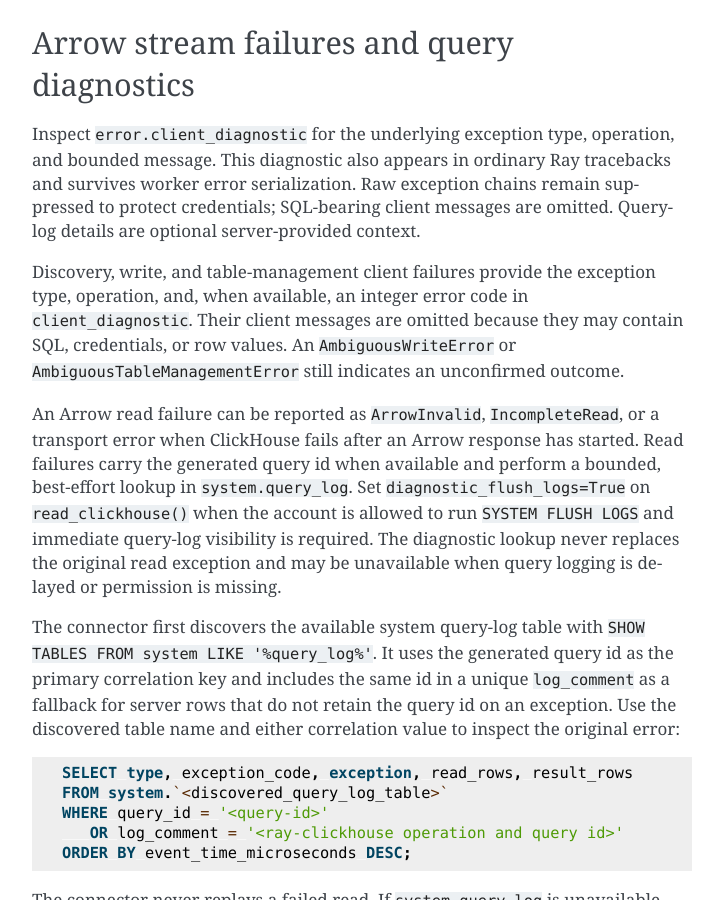
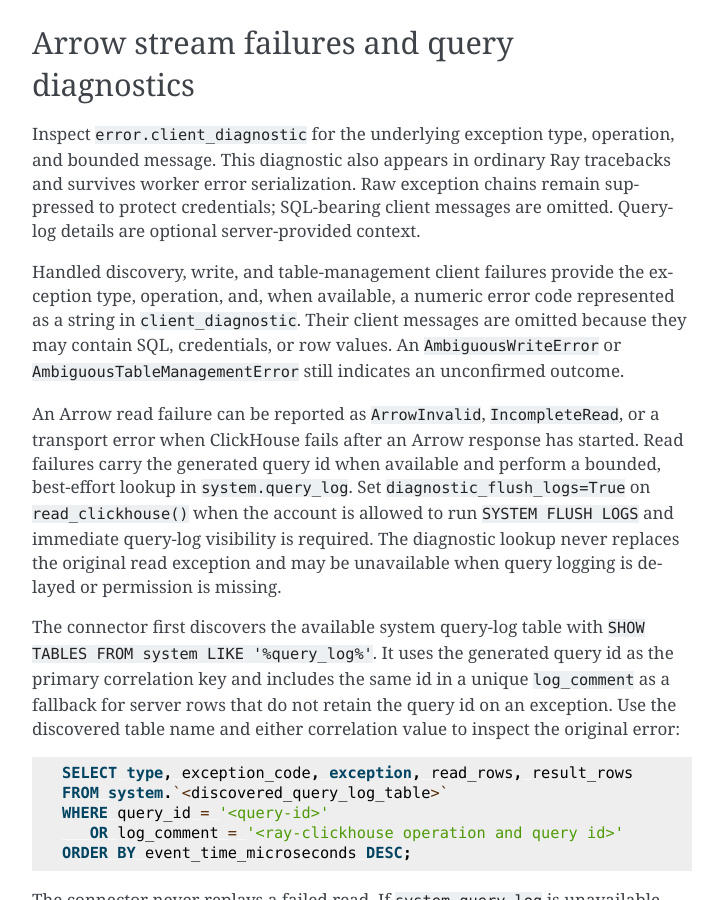
Before and after one commit to jiangxt2/ray-clickhouse, a Sphinx documentation site: the page built from doc/source/troubleshooting.md, in a window 1280 px wide and 900 px high, scrolled down 2197 px. Shown: the whole window, without its empty margins (388-1111 px from the left). Built offline with Sphinx 7.4.7, drawn with Linux system fonts in a browser that asks for light colours.

Commit message:
[Data] Clarify exception diagnostics and consolidate tests
Clarify diagnostic coverage and string error codes, and combine overlapping tests while retaining exception safety assertions.

Signed-off-by: jiangxt2 <jiangxt2@vip.qq.com>

```diff
--- a/doc/source/troubleshooting.md
+++ b/doc/source/troubleshooting.md
@@ -85,10 +85,10 @@ and survives worker error serialization. Raw exception chains remain suppressed
 to protect credentials; SQL-bearing client messages are omitted. Query-log
 details are optional server-provided context.
 
-Discovery, write, and table-management client failures provide the exception
-type, operation, and, when available, an integer error code in
-`client_diagnostic`. Their client messages are omitted because they may contain
-SQL, credentials, or row values. An `AmbiguousWriteError` or
+Handled discovery, write, and table-management client failures provide the
+exception type, operation, and, when available, a numeric error code represented
+as a string in `client_diagnostic`. Their client messages are omitted because
+they may contain SQL, credentials, or row values. An `AmbiguousWriteError` or
 `AmbiguousTableManagementError` still indicates an unconfirmed outcome.
 
 An Arrow read failure can be reported as `ArrowInvalid`, `IncompleteRead`, or a transport error when ClickHouse fails after an Arrow response has started. Read failures carry the generated query id when available and perform a bounded, best-effort lookup in `system.query_log`. Set `diagnostic_flush_logs=True` on `read_clickhouse()` when the account is allowed to run `SYSTEM FLUSH LOGS` and immediate query-log visibility is required. The diagnostic lookup never replaces the original read exception and may be unavailable when query logging is delayed or permission is missing.
```
Also changed, not shown: README.md (+4 -4 lines), doc/source/security.md (+4 -3 lines), 3 other files.
